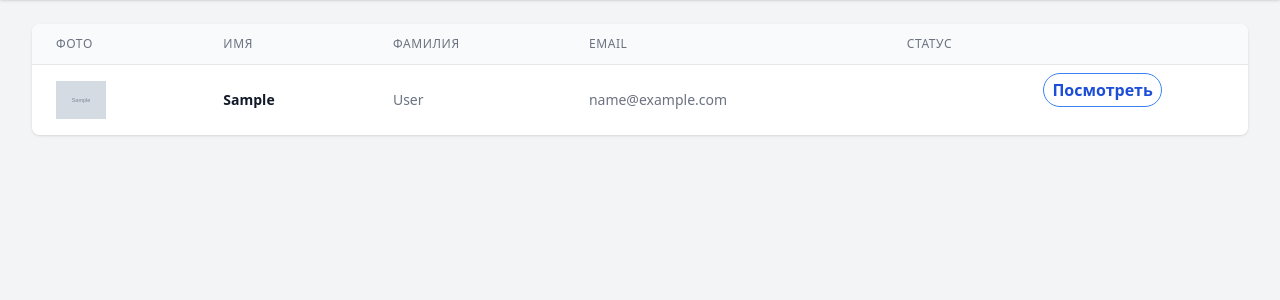
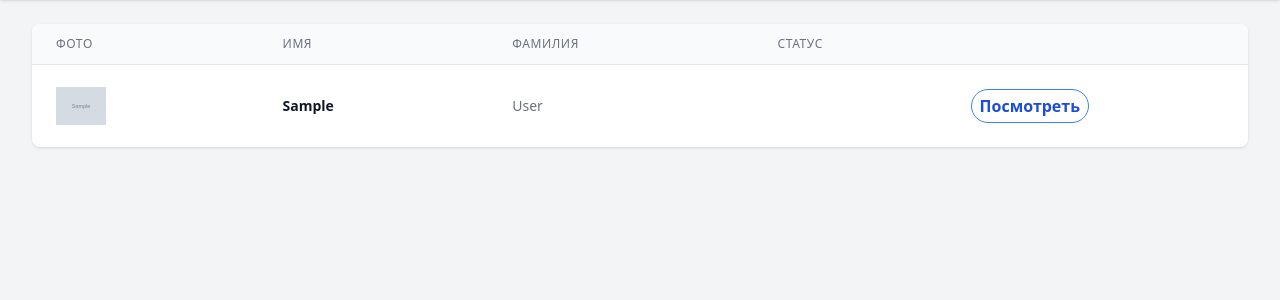
Before and after one commit to IKolyas/sw-academy-10-2023, a PHP site: template views/users/index.twig in a window 1280 px wide. Shown: the part 132-432 px from the top of the page. Run offline with PHP 8.4, Linux system fonts and the light colour scheme; the template is opened without the code that fills it: most values are stand-ins (such as "Sample title", 1, 10 or a date in 2020); grey boxes marked "Sample" are stand-in pictures; some libraries are stand-ins or nearby versions; some web fonts are replaced.

Commit message:
12: fix user/index

```diff
--- a/views/users/index.twig
+++ b/views/users/index.twig
@@ -54,7 +54,6 @@
                         <th class="px-6 py-3 text-left text-xs font-medium text-gray-500 uppercase tracking-wider">Фото</th>
                         <th class="px-6 py-3 text-left text-xs font-medium text-gray-500 uppercase tracking-wider">Имя</th>
                         <th class="px-6 py-3 text-left text-xs font-medium text-gray-500 uppercase tracking-wider">Фамилия</th>
-                        <th class="px-6 py-3 text-left text-xs font-medium text-gray-500 uppercase tracking-wider">Email</th>
                         <th class="px-6 py-3 text-left text-xs font-medium text-gray-500 uppercase
                         tracking-wider">Статус</th>
                         <th class="px-6 py-3 text-left text-xs font-medium text-gray-500 uppercase tracking-wider"></th>
@@ -77,9 +76,6 @@
                                 <p class="text-sm leading-5 text-gray-500">{{ user.last_name }}</p>
                             </td>
                             <td class="px-6 py-4 whitespace-nowrap">
-                                <p class="text-sm leading-5 text-gray-500">{{ user.email }}</p>
-                            </td>
-                            <td class="px-6 py-4 whitespace-nowrap">
                                 <p class="text-sm leading-5 text-gray-500 {{ user.status == 'active' ?
                                 'text-green-600' : 'text-red-600'}}">
                                     {% for status in statuses %}
@@ -89,7 +85,7 @@
                                     {% endfor %}
                                 </p>
                             </td>
-                            <td class="flex align-center py-2">
+                            <td class="flex align-center py-6">
                                 <a href="/users/show/?id={{ user.id }}" class="bg-transparent hover:bg-blue-500 text-blue-700
                                 font-semibold hover:text-white py-1 px-2 border border-blue-500
                                 hover:border-transparent rounded-full">
```
